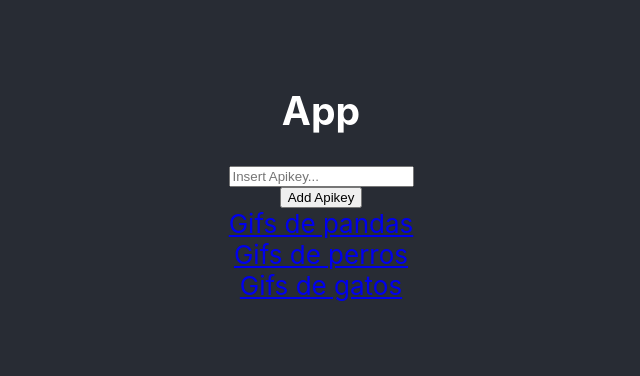
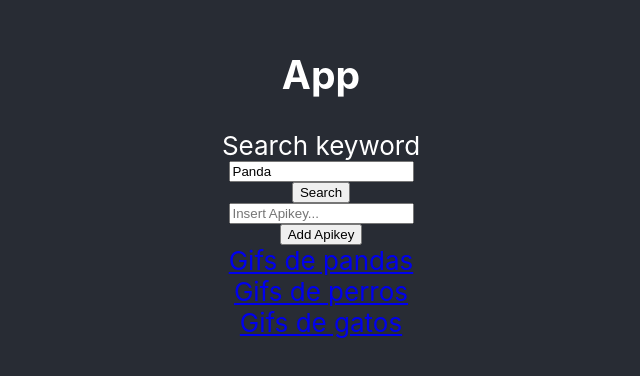
Before and after one commit to IsaacYAGI/react-giphy-search-app, a React (Create React App) app: page / in a window 1280 px wide. Shown: the part 222-598 px from the top of the page, without its empty margins (319-959 px from the left). Built offline with nearby package versions, Linux system fonts and the light colour scheme.

Commit message:
Feat: Implementa search en giphy mediante rounting

```diff
--- a/src/App.js
+++ b/src/App.js
@@ -3,12 +3,21 @@ import React, { useState } from 'react';
 import  ListOfGifs from './components/ListOfGifs';
 import ApikeyManager from './components/ApikeyManager';
 import { Link, Route } from "wouter";
+import { useHistory } from "react-router-dom";
+
 function App() {
   const [keyword, setKeyword] = useState('Panda');
+  const history = useHistory();
+  //console.log(history)
+
+  const handlerSearchClick = () => history.push(`/gif/${keyword}`)
   return (
     <div className="App">
       <section className="App-content">
         <h1>App</h1>
+        <label>Search keyword</label>
+        <input value={keyword} onChange={(event)=> setKeyword(event.target.value)}></input>
+        <button onClick={handlerSearchClick}>Search</button>
         <ApikeyManager/>
         <Link to="/gif/panda">Gifs de pandas</Link>
         <Link to="/gif/perro">Gifs de perros</Link>
--- a/src/index.js
+++ b/src/index.js
@@ -1,12 +1,15 @@
 import React from 'react';
 import ReactDOM from 'react-dom';
+import { BrowserRouter } from "react-router-dom";
 import './index.css';
 import App from './App';
 import reportWebVitals from './reportWebVitals';
 
 ReactDOM.render(
   <React.StrictMode>
-    <App />
+    <BrowserRouter>
+      <App />
+    </BrowserRouter>
   </React.StrictMode>,
   document.getElementById('root')
 );
```
